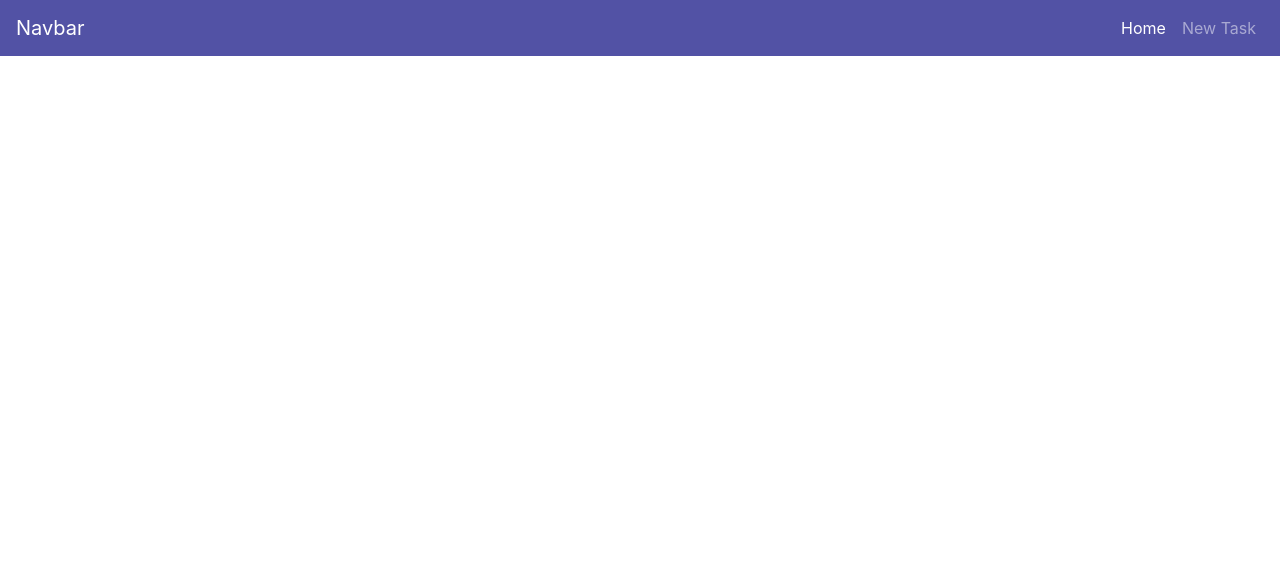
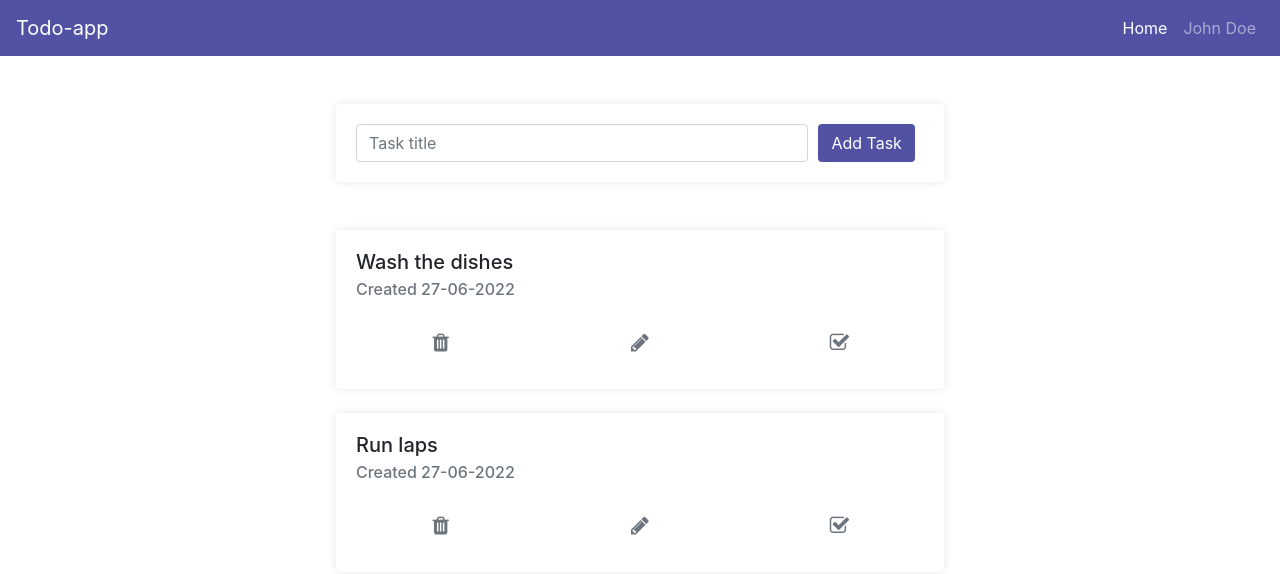
Before and after one commit to Omachonu-prosper/todo-app, a PHP site: page / in a window 1280 px wide. Shown: the top 574 px of the page. Run offline with PHP 8.4, Linux system fonts and the light colour scheme.

Commit message:
Redesigned index page

```diff
--- a/assets/css/styles.css
+++ b/assets/css/styles.css
@@ -5,3 +5,80 @@
 .navbar {
     background-color: var(--primary-color) !important;
 }
+
+.primary-background {
+    background-color: var(--primary-color);
+}
+
+a.primary-background,
+button.primary-background {
+    color: var(--white);
+}
+
+a.primary-background:hover,
+a.primary-background:focus,
+button.primary-background:hover,
+button.primary-background:focus {
+    color: var(--white);
+    background-color: rgba(82, 82, 165, .76);
+}
+
+.container {
+    max-width: 40rem;
+}
+
+.task,
+.form-box {
+    border: none;
+    box-shadow: 0 0 0.5rem 0rem rgba(0, 0, 0, .10);
+}
+
+.task-icon {
+    font-size: 1.3rem;
+    width: 2.5rem;
+    height: 2.5rem;
+    display: inline-block;
+    position: relative;
+    transition: .5s all ease-in-out;
+}
+
+.task-icon:hover {
+    background-color: var(--light);
+    border-radius: 100%;
+}
+
+.task-icon i {
+    position: absolute;
+    top: 50%;
+    left: 50%;
+    transform: translate(-50%, -50%);
+    color: var(--gray);
+    transition: all .5s ease-in-out;
+}
+
+.task-input {
+    width: 80%;
+}
+
+.submit-task {
+    width: 20%;
+}
+
+@media screen and (max-width: 576px) {
+    .task-input,
+    .submit-task {
+        width: 100%;
+    }
+}
+
+.task-icon:hover .trash {
+    color: var(--danger);
+}
+
+.task-icon:hover .pencil {
+    color: var(--warning);
+}
+
+.task-icon:hover .check {
+    color: var(--success);
+}
--- a/index.php
+++ b/index.php
@@ -29,7 +29,62 @@
 ?>
 
 <?php require_once './templates/header.php' ?>
+<?php require_once './templates/navbar.php' ?>
 
+    <main>
+        <div class="container mx-auto mt-5 pl-3 pr-3">
+            <div class="form-box card mb-5">
+                <div class="card-body">
+                    <form method="post" action="">
+                        <div class="form-row">
+                            <div class="form-group mb-md-0 col-md-auto task-input">
+                                <label class="sr-only">Task title</label>
+                                <input type="text" class="form-control" id="task-title" name="title" placeholder="Task title">
+                            </div>
+
+                            <div class="col-md-auto submit-task">
+                                <button type="submit" name="submit" class="btn primary-background">Add Task</button>
+                            </div>
+                        </div>
+                    </form>
+                </div>
+            </div>
+
+            <div class="cards">
+                <!-- Display All tasks -->
+                <?php foreach($tasks as $task) { ?>
+                    <div class="card task mb-4" data-id="<?php echo $task['id'] ?>">
+                        <div class="card-body">
+                            <div>
+                                <h5 class="card-title"><?php echo $task['title'] ?></h5>
+                                <h6 class="card-subtitle mb-2 text-muted">
+                                    Created <?php echo $task['create_date'] ?>
+                                </h6>
+                            </div>
+
+                            <div class="row text-center pt-3">
+                                <div class="col">
+                                    <a href="#" class="card-link task-icon">
+                                        <i class="fa fa-trash trash"></i>
+                                    </a>
+                                </div>
+                                <div class="col">
+                                    <a href="#" class="card-link task-icon">
+                                        <i class="fa fa-pencil pencil"></i>
+                                    </a>
+                                </div>
+                                <div class="col">
+                                    <a href="#" class="card-link task-icon">
+                                        <i class="fa fa-check-square-o check"></i>
+                                    </a>
+                                </div>
+                            </div>
+                        </div>
+                    </div>
+                <?php } ?>
+            </div>
+        </div>
+    </main>
 
 
 <?php require_once './templates/footer.php' ?>
--- a/templates/header.php
+++ b/templates/header.php
@@ -15,21 +15,3 @@
       <title>Todo list app by Omachonu Prosper</title>
     </head>
     <body>
-
-        <nav class="navbar navbar-dark navbar-expand-sm">
-            <a class="navbar-brand" href="./">Navbar</a>
-            <button class="navbar-toggler" type="button" data-toggle="collapse" data-target="#navbarSupportedContent" aria-controls="navbarSupportedContent" aria-expanded="false" aria-label="Toggle navigation">
-                <span class="navbar-toggler-icon"></span>
-            </button>
-
-            <div class="collapse navbar-collapse" id="navbarSupportedContent">
-                <ul class="navbar-nav ml-auto">
-                    <li class="nav-item active">
-                        <a class="nav-link" href="#">Home <span class="sr-only">(current)</span></a>
-                    </li>
-                    <li class="nav-item">
-                        <a class="nav-link" href="#">New Task</a>
-                    </li>
-                </ul>
-            </div>
-        </nav>
--- /dev/null
+++ b/templates/navbar.php
@@ -0,0 +1,18 @@
+<nav class="navbar navbar-dark navbar-expand-sm">
+    <a class="navbar-brand" href="./">Todo-app</a>
+    <button class="navbar-toggler" type="button" data-toggle="collapse" data-target="#navbarSupportedContent" aria-controls="navbarSupportedContent" aria-expanded="false" aria-label="Toggle navigation">
+        <span class="navbar-toggler-icon"></span>
+    </button>
+
+    <div class="collapse navbar-collapse" id="navbarSupportedContent">
+        <ul class="navbar-nav ml-auto">
+            <li class="nav-item active">
+                <a class="nav-link" href="#">Home <span class="sr-only">(current)</span></a>
+            </li>
+
+            <li class="nav-item">
+                <a class="nav-link" href="#"><?php echo $user['username']; ?></a>
+            </li>
+        </ul>
+    </div>
+</nav>
```
